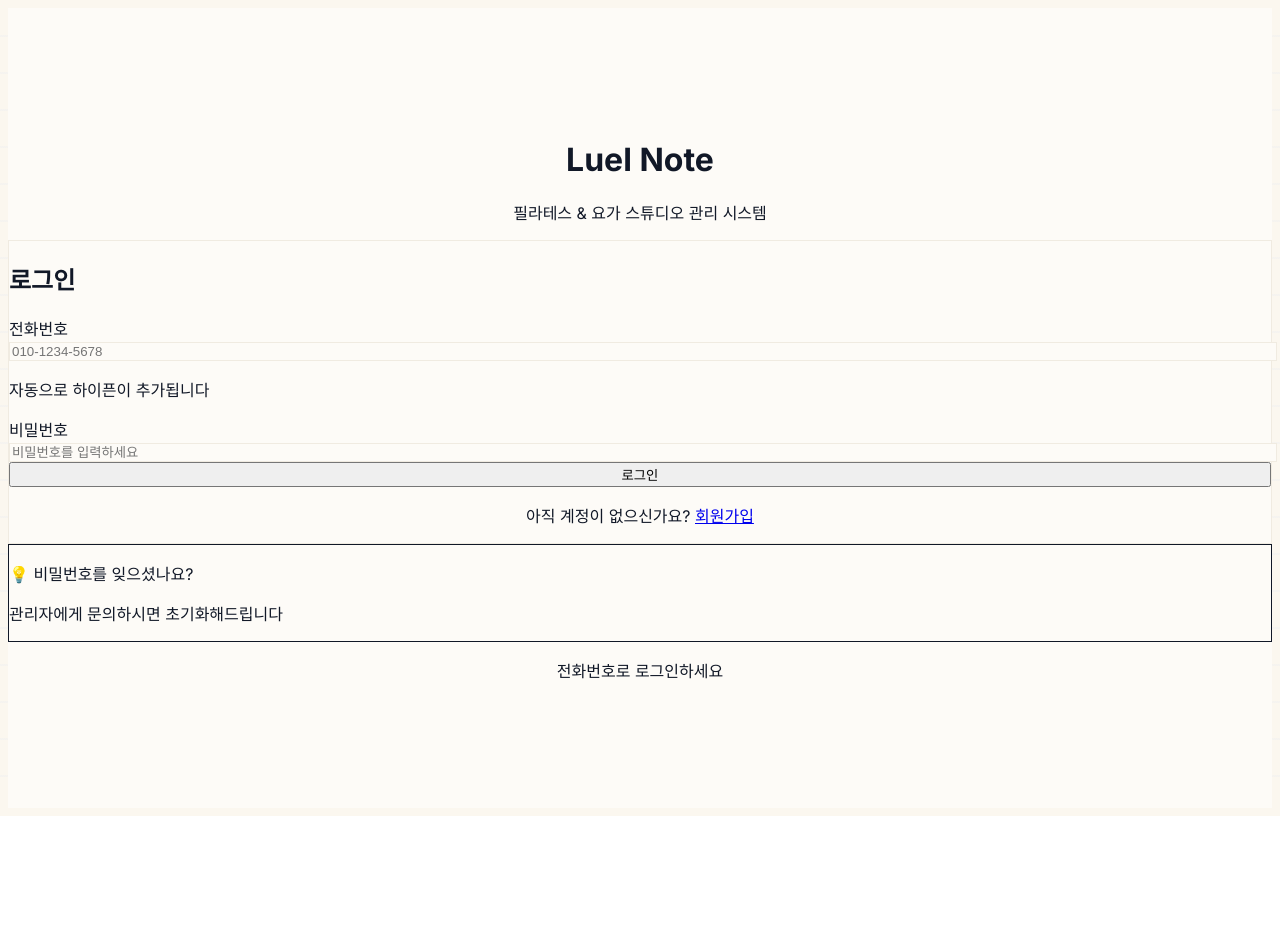
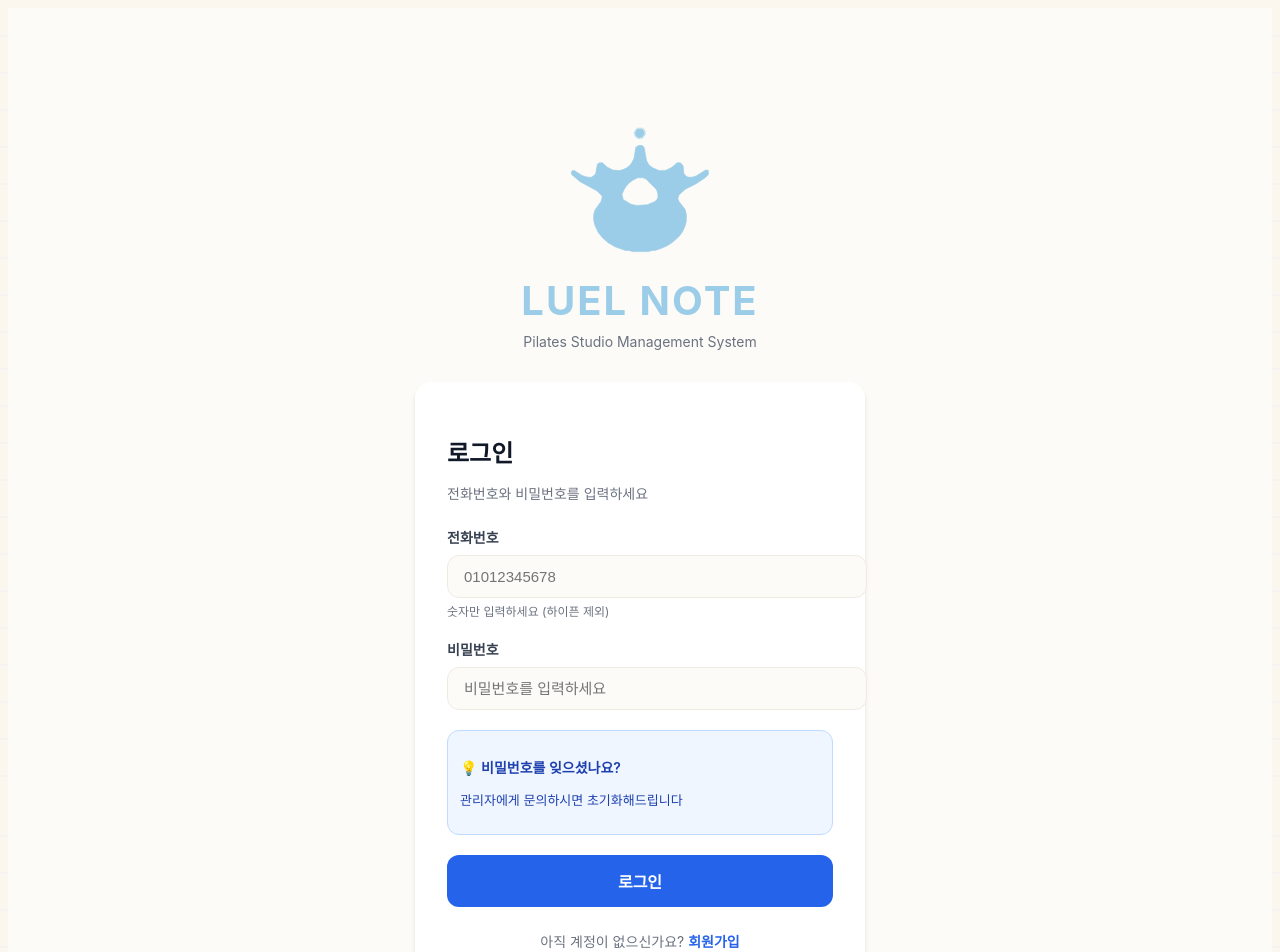
Before and after one commit to jinhajunho/luel-note, a Next.js app: page /login in a window 1280 px wide. Shown: the top 952 px of the page. Before the commit the page ends 816 px from the top, so only its background shows below. Built offline with nearby package versions, Linux system fonts and the light colour scheme; no server answers.

Commit message:
Update page.tsx

```diff
--- a/app/(auth)/login/page.tsx
+++ b/app/(auth)/login/page.tsx
@@ -1,55 +1,204 @@
+'use client'
+
+import { useActionState, useEffect } from 'react'
+import { useRouter } from 'next/navigation'
 import Link from 'next/link'
-import LoginForm from '@/components/auth/LoginForm'
+import { login } from '@/app/actions/auth'
 
 export default function LoginPage() {
+  const router = useRouter()
+  const [state, formAction, isPending] = useActionState(login, undefined)
+
+  // 로그인 성공 시 리다이렉트
+  useEffect(() => {
+    if (state?.success) {
+      router.push('/dashboard')
+      router.refresh()
+    }
+  }, [state, router])
+
   return (
-    <div className="min-h-screen bg-[#fdfbf7] flex items-center justify-center px-4">
-      <div className="w-full max-w-md">
-        {/* 로고 */}
-        <div className="text-center mb-8">
-          <h1 className="text-3xl font-bold text-gray-900 mb-2">
-            Luel Note
+    <div style={{
+      fontFamily: '-apple-system, BlinkMacSystemFont, "Segoe UI", "Apple SD Gothic Neo", "Malgun Gothic", sans-serif',
+      backgroundColor: '#fdfbf7',
+      minHeight: '100vh',
+      display: 'flex',
+      alignItems: 'center',
+      justifyContent: 'center',
+      padding: '24px 16px'
+    }}>
+      <div style={{ width: '100%', maxWidth: '450px' }}>
+        {/* 로고 영역 */}
+        <div style={{ textAlign: 'center', marginBottom: '32px' }}>
+          {/* 왕관 아이콘 (300px) */}
+          <svg style={{ width: '300px', height: '300px', margin: '0 auto' }} width="500" height="500" viewBox="0 0 500 500" xmlns="http://www.w3.org/2000/svg">
+            <path fill="rgb(155,205,232)" stroke="rgb(155,205,232)" strokeWidth="1" opacity="1" d="M 246.5 161 Q 254.8 159.7 257 164.5 L 258 170.5 L 253.5 176 L 247.5 177 L 242 172.5 Q 240.3 162.8 246.5 161 Z" />
+            <path fill="rgb(155,205,232)" stroke="rgb(155,205,232)" strokeWidth="1" opacity="1" d="M 247.5 189 Q 255.1 187.9 257 192.5 L 261 214.5 Q 264 222 270.5 226 L 281.5 231 L 291.5 231 Q 304.1 227.1 311.5 218 L 317.5 218 L 322 223.5 L 323 235.5 L 326.5 240 Q 329.5 243 336.5 242 L 343.5 240 L 359.5 230 L 361.5 230 L 364 231 L 364 237.5 L 358.5 243 Q 343.7 254.2 325.5 262 L 315 271.5 L 313 277.5 L 315 282.5 L 325 295.5 Q 328.6 303.4 327 316.5 Q 322.7 335.7 309.5 346 Q 296.1 358.6 275.5 364 L 270.5 364 L 264.5 366 L 237.5 366 L 231.5 364 L 225.5 364 L 208.5 358 Q 195.9 352.1 187 342.5 Q 179 334.5 175 322.5 Q 171.7 315.3 173 303.5 L 175 296.5 L 185 282.5 L 187 275.5 L 186 272.5 L 178.5 265 L 149.5 249 L 136 237.5 Q 134.8 232.3 137.5 231 L 140.5 231 L 153.5 239 L 162.5 242 L 169.5 242 L 176 236.5 L 179 220 L 182.5 218 L 187.5 218 Q 194 226 204.5 230 L 215.5 231 Q 229.4 228.4 236 218.5 L 240 210.5 L 243 192 L 245 192 Q 243.9 189.3 246.5 190 L 247.5 189 Z M 246 243 L 238 247 Q 225 255 220 271 L 222 279 L 235 287 L 244 289 L 262 288 L 274 283 Q 279 281 280 275 Q 280 263 274 259 L 260 245 L 255 243 L 246 243 Z" />
+            <path fill="rgb(201,227,237)" stroke="rgb(201,227,237)" strokeWidth="1" opacity="1" d="M 245.5 160 L 253.5 160 L 257 162 Q 259.6 164.3 259 170.5 L 254.5 177 L 246.5 178 L 242 174.5 L 240 167.5 L 245.5 160 Z M 247 161 Q 240 163 242 173 L 248 177 L 254 176 L 258 171 L 257 165 Q 255 160 247 161 Z" />
+          </svg>
+
+          {/* LUEL NOTE 텍스트 (40px, 간격 -60px) */}
+          <h1 style={{
+            fontSize: '40px',
+            fontWeight: '700',
+            color: 'rgb(155,205,232)',
+            margin: '-60px 0 8px',
+            letterSpacing: '0.05em'
+          }}>
+            LUEL NOTE
           </h1>
-          <p className="text-gray-600">
-            필라테스 & 요가 스튜디오 관리 시스템
+
+          <p style={{ fontSize: '14px', color: '#6b7280', marginTop: '8px' }}>
+            Pilates Studio Management System
           </p>
         </div>
 
         {/* 로그인 카드 */}
-        <div className="bg-white rounded-2xl shadow-lg border border-[#f0ebe1] p-8">
-          <h2 className="text-2xl font-bold text-gray-900 mb-6">
+        <div style={{
+          background: 'white',
+          borderRadius: '16px',
+          boxShadow: '0 4px 6px -1px rgba(0, 0, 0, 0.1), 0 2px 4px -1px rgba(0, 0, 0, 0.06)',
+          padding: '32px'
+        }}>
+          <h2 style={{ fontSize: '24px', fontWeight: 'bold', color: '#111827', marginBottom: '8px' }}>
             로그인
           </h2>
+          <p style={{ fontSize: '14px', color: '#6b7280', marginBottom: '24px' }}>
+            전화번호와 비밀번호를 입력하세요
+          </p>
 
-          {/* 로그인 폼 */}
-          <LoginForm />
+          {/* 에러 메시지 */}
+          {state?.error && (
+            <div style={{
+              padding: '12px',
+              borderRadius: '12px',
+              fontSize: '14px',
+              marginBottom: '16px',
+              background: '#fef2f2',
+              border: '1px solid #fecaca',
+              color: '#dc2626'
+            }}>
+              {state.error}
+            </div>
+          )}
+
+          <form action={formAction}>
+            {/* 전화번호 */}
+            <div style={{ marginBottom: '20px' }}>
+              <label htmlFor="phone" style={{
+                display: 'block',
+                fontSize: '14px',
+                fontWeight: '600',
+                color: '#374151',
+                marginBottom: '8px'
+              }}>
+                전화번호
+              </label>
+              <input
+                type="tel"
+                id="phone"
+                name="phone"
+                placeholder="01012345678"
+                required
+                disabled={isPending}
+                style={{
+                  width: '100%',
+                  padding: '12px 16px',
+                  border: '1px solid #f0ebe1',
+                  background: '#fdfbf7',
+                  borderRadius: '12px',
+                  fontSize: '15px',
+                  color: '#111827',
+                  opacity: isPending ? '0.5' : '1',
+                  cursor: isPending ? 'not-allowed' : 'text'
+                }}
+              />
+              <p style={{ fontSize: '12px', color: '#6b7280', marginTop: '4px' }}>
+                숫자만 입력하세요 (하이픈 제외)
+              </p>
+            </div>
+
+            {/* 비밀번호 */}
+            <div style={{ marginBottom: '20px' }}>
+              <label htmlFor="password" style={{
+                display: 'block',
+                fontSize: '14px',
+                fontWeight: '600',
+                color: '#374151',
+                marginBottom: '8px'
+              }}>
+                비밀번호
+              </label>
+              <input
+                type="password"
+                id="password"
+                name="password"
+                placeholder="비밀번호를 입력하세요"
+                required
+                disabled={isPending}
+                style={{
+                  width: '100%',
+                  padding: '12px 16px',
+                  border: '1px solid #f0ebe1',
+                  background: '#fdfbf7',
+                  borderRadius: '12px',
+                  fontSize: '15px',
+                  color: '#111827',
+                  opacity: isPending ? '0.5' : '1',
+                  cursor: isPending ? 'not-allowed' : 'text'
+                }}
+              />
+            </div>
+
+            {/* 비밀번호 찾기 안내 */}
+            <div style={{
+              background: '#eff6ff',
+              border: '1px solid #bfdbfe',
+              borderRadius: '12px',
+              padding: '12px',
+              marginBottom: '20px'
+            }}>
+              <p style={{ fontSize: '14px', fontWeight: '600', color: '#1e40af', marginBottom: '4px' }}>
+                💡 비밀번호를 잊으셨나요?
+              </p>
+              <p style={{ fontSize: '13px', color: '#1e40af' }}>
+                관리자에게 문의하시면 초기화해드립니다
+              </p>
+            </div>
+
+            {/* 로그인 버튼 */}
+            <button
+              type="submit"
+              disabled={isPending}
+              style={{
+                width: '100%',
+                padding: '14px',
+                background: isPending ? '#9ca3af' : '#2563eb',
+                color: 'white',
+                fontSize: '16px',
+                fontWeight: '600',
+                border: 'none',
+                borderRadius: '12px',
+                cursor: isPending ? 'not-allowed' : 'pointer'
+              }}
+            >
+              {isPending ? '로그인 중...' : '로그인'}
+            </button>
+          </form>
 
           {/* 회원가입 링크 */}
-          <div className="mt-6 text-center">
-            <p className="text-sm text-gray-600">
+          <div style={{ textAlign: 'center', marginTop: '24px', fontSize: '14px', color: '#6b7280' }}>
+            <p>
               아직 계정이 없으신가요?{' '}
               <Link
                 href="/signup"
-                className="text-blue-600 hover:text-blue-700 font-semibold hover:underline"
+                style={{ color: '#2563eb', fontWeight: '600', textDecoration: 'none' }}
               >
                 회원가입
               </Link>
             </p>
           </div>
         </div>
-
-        {/* 비밀번호 안내 */}
-        <div className="mt-6 bg-blue-50 border border-blue-200 rounded-lg p-4">
-          <p className="text-sm font-medium text-blue-900 mb-1">💡 비밀번호를 잊으셨나요?</p>
-          <p className="text-sm text-blue-700">관리자에게 문의하시면 초기화해드립니다</p>
-        </div>
-
-        {/* 하단 안내 */}
-        <div className="mt-4 text-center">
-          <p className="text-xs text-gray-500">
-            전화번호로 로그인하세요
-          </p>
-        </div>
       </div>
     </div>
   )
```
